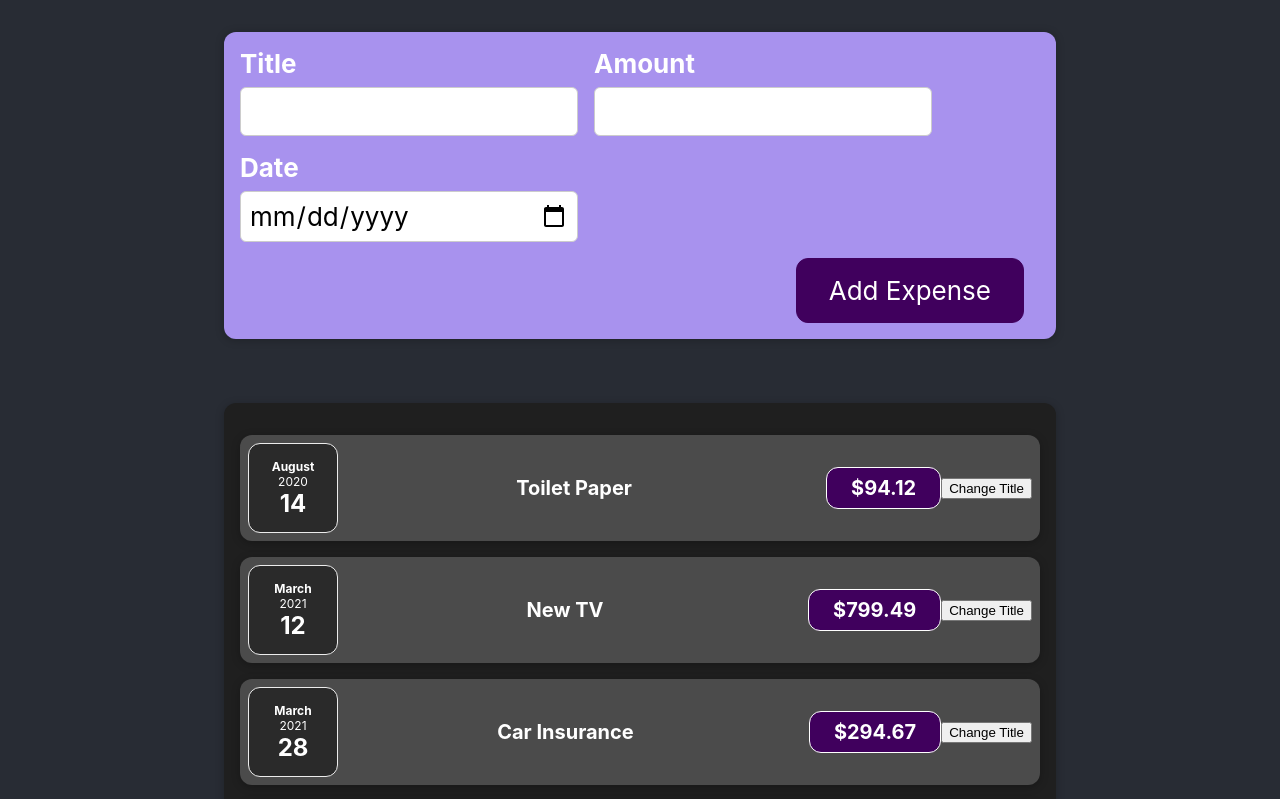
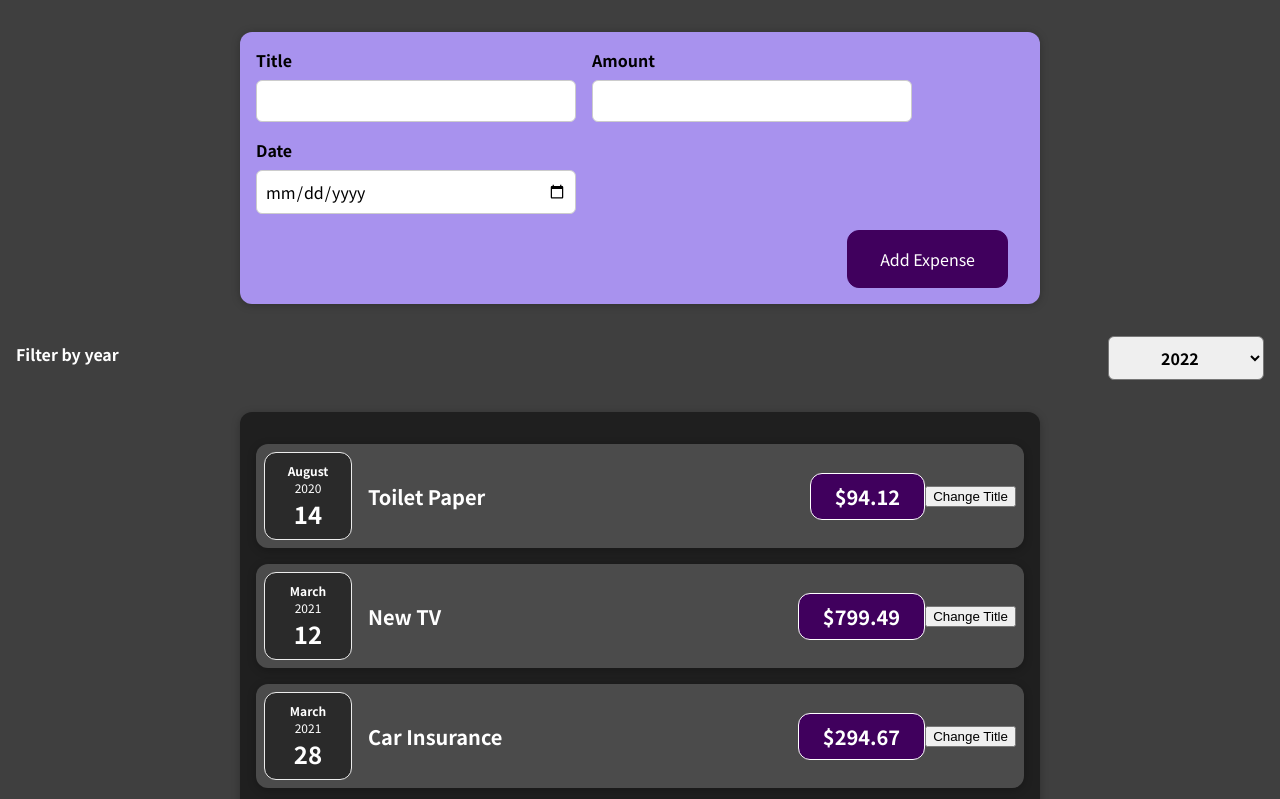
Before and after one commit to liz-panchenko/Udemy-finance-tracker-React-project, a React (Create React App) app: page / in a window 1280 px wide. Shown: the top 799 px of the page. Built offline with nearby package versions, Linux system fonts and the light colour scheme.

Commit message:
ExpensesFilter component added

```diff
--- a/src/App.css
+++ /dev/null
@@ -1,38 +0,0 @@
-.App {
-  text-align: center;
-}
-
-.App-logo {
-  height: 40vmin;
-  pointer-events: none;
-}
-
-@media (prefers-reduced-motion: no-preference) {
-  .App-logo {
-    animation: App-logo-spin infinite 20s linear;
-  }
-}
-
-.App-header {
-  background-color: #282c34;
-  min-height: 100vh;
-  display: flex;
-  flex-direction: column;
-  align-items: center;
-  justify-content: center;
-  font-size: calc(10px + 2vmin);
-  color: white;
-}
-
-.App-link {
-  color: #61dafb;
-}
-
-@keyframes App-logo-spin {
-  from {
-    transform: rotate(0deg);
-  }
-  to {
-    transform: rotate(360deg);
-  }
-}
--- a/src/App.js
+++ b/src/App.js
@@ -1,4 +1,3 @@
-import "./App.css";
 import Expenses from "./components/Expenses/Expenses";
 import NewExpense from "./components/NewExpense/NewExpense";
 
@@ -31,11 +30,9 @@
   };
 
   return (
-    <div className="App">
-      <header className="App-header">
-        <NewExpense onAddExpense={addExpenseHandler} />
-        <Expenses expenses={expenses} />
-      </header>
+    <div>
+      <NewExpense onAddExpense={addExpenseHandler} />
+      <Expenses expenses={expenses} />
     </div>
   );
 }
--- a/src/components/Expenses/Expenses.js
+++ b/src/components/Expenses/Expenses.js
@@ -1,9 +1,20 @@
+import React, { useState } from "react";
 import "./Expenses.css";
 import ExpenseItem from "./ExpenseItem";
-import Card from "../UI/Card"
+import Card from "../UI/Card";
+import ExpensesFilter from "./ExpensesFilter";
 
 export default function Expenses(props) {
-    return (
+  const [savedSelectedYear, setSavedSelectedYear] = useState("");
+  const selectedYearHandler = (selectedYear) => {
+    setSavedSelectedYear(selectedYear);
+    console.log("It's from Expenses.js test!");
+    console.log(selectedYear);
+    console.log(savedSelectedYear);
+  };
+  return (
+    <div>
+      <ExpensesFilter onYearSelection={selectedYearHandler} />
       <Card className="expenses">
         <ExpenseItem
           date={props.expenses[0].date}
@@ -26,5 +37,6 @@
           amount={props.expenses[3].amount}
         />
       </Card>
-    );
+    </div>
+  );
 }
--- /dev/null
+++ b/src/components/Expenses/ExpensesFilter.css
@@ -0,0 +1,24 @@
+.expenses-filter {
+  color: white;
+  padding: 0 1rem;
+}
+
+.expenses-filter__control {
+  display: flex;
+  width: 100%;
+  align-items: center;
+  justify-content: space-between;
+  margin: 1rem 0;
+}
+
+.expenses-filter label {
+  font-weight: bold;
+  margin-bottom: 0.5rem;
+}
+
+.expenses-filter select {
+  font: inherit;
+  padding: 0.5rem 3rem;
+  font-weight: bold;
+  border-radius: 6px;
+}
--- /dev/null
+++ b/src/components/Expenses/ExpensesFilter.js
@@ -0,0 +1,24 @@
+import React from "react";
+
+import "./ExpensesFilter.css";
+
+const ExpensesFilter = (props) => {
+  const saveSelectedYear = (event) => {
+    props.onYearSelection(event.target.value);
+  };
+  return (
+    <div className="expenses-filter">
+      <div className="expenses-filter__control">
+        <label>Filter by year</label>
+        <select onChange={saveSelectedYear}>
+          <option value="2022">2022</option>
+          <option value="2021">2021</option>
+          <option value="2020">2020</option>
+          <option value="2019">2019</option>
+        </select>
+      </div>
+    </div>
+  );
+};
+
+export default ExpensesFilter;
--- a/src/index.css
+++ b/src/index.css
@@ -1,13 +1,14 @@
+@import url('https://fonts.googleapis.com/css2?family=Noto+Sans+JP:wght@400;700&display=swap');
+
+* {
+  box-sizing: border-box;
+}
+
+html {
+  font-family: 'Noto Sans JP', sans-serif;
+}
+
 body {
   margin: 0;
-  font-family: -apple-system, BlinkMacSystemFont, 'Segoe UI', 'Roboto', 'Oxygen',
-    'Ubuntu', 'Cantarell', 'Fira Sans', 'Droid Sans', 'Helvetica Neue',
-    sans-serif;
-  -webkit-font-smoothing: antialiased;
-  -moz-osx-font-smoothing: grayscale;
+  background-color: #3f3f3f;
 }
-
-code {
-  font-family: source-code-pro, Menlo, Monaco, Consolas, 'Courier New',
-    monospace;
-}
--- a/src/index.js
+++ b/src/index.js
@@ -1,11 +1,6 @@
-import React from 'react';
-import ReactDOM from 'react-dom';
-import './index.css';
-import App from './App';
+import ReactDOM from "react-dom";
 
-ReactDOM.render(
-  <React.StrictMode>
-    <App />
-  </React.StrictMode>,
-  document.getElementById('root')
-);
+import "./index.css";
+import App from "./App";
+
+ReactDOM.render(<App />, document.getElementById("root"));
```
